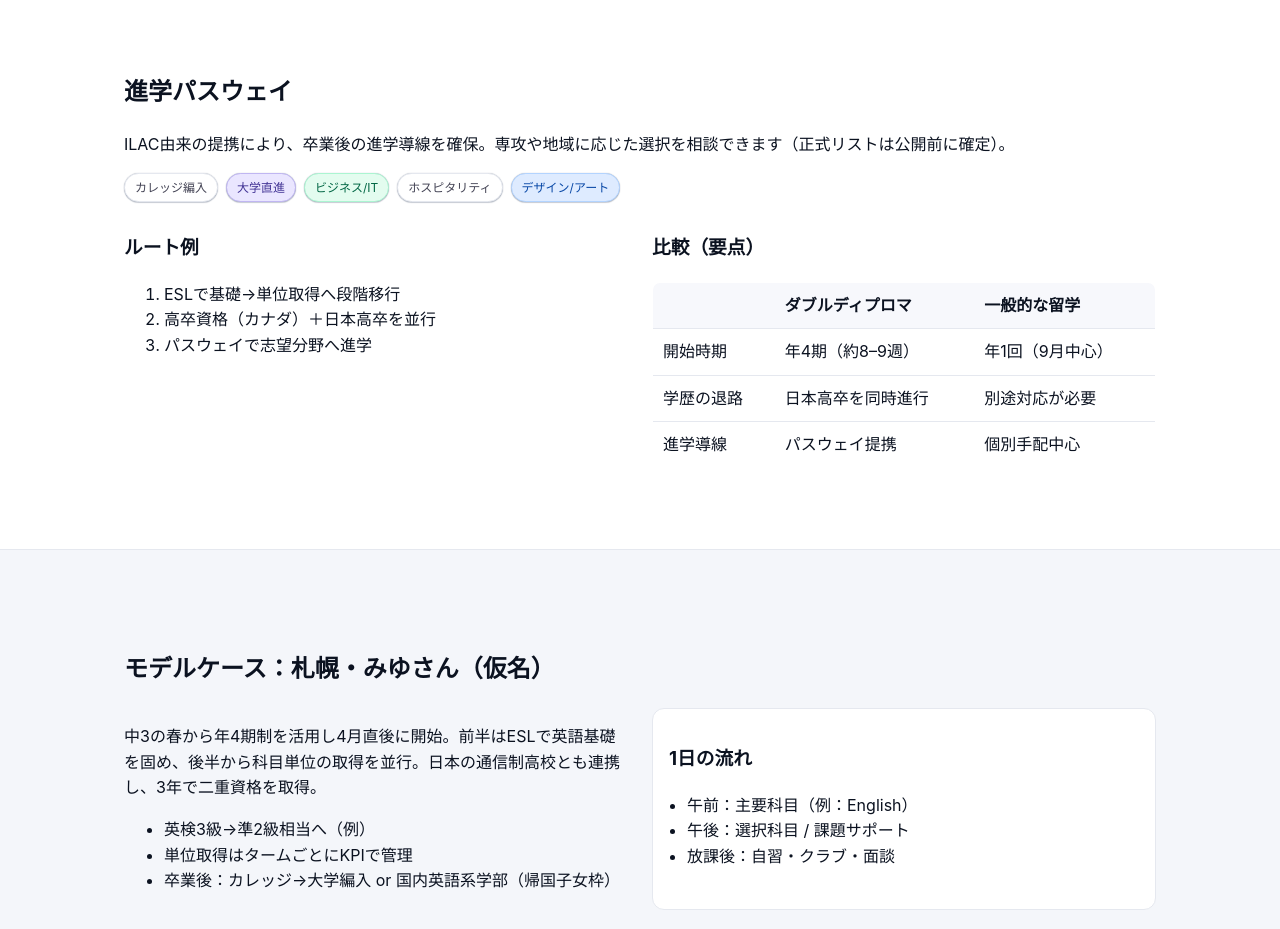
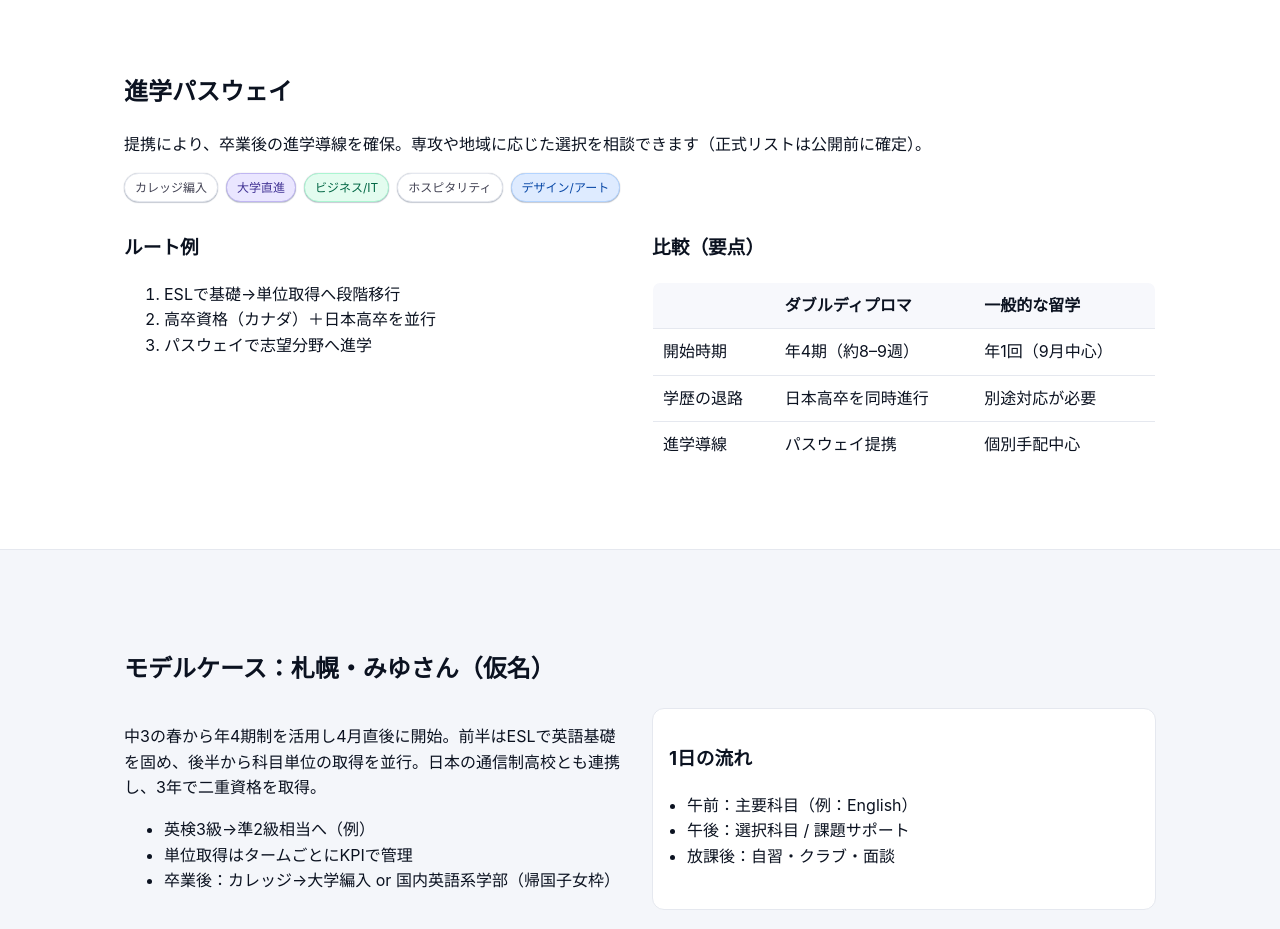
Before and after one commit to masayamuko/HRC_HS, a plain HTML site: page index.html in a window 1280 px wide. Shown: the part 2920-3849 px from the top of the page. Drawn offline with Linux system fonts and the light colour scheme.

Commit message:
Remove brand mention: redact 'ILAC' from site and docs

```diff
--- a/index.html
+++ b/index.html
@@ -186,7 +186,7 @@
   <section id="pathway" class="section">
     <div class="container">
       <h2>進学パスウェイ</h2>
-      <p>ILAC由来の提携により、卒業後の進学導線を確保。専攻や地域に応じた選択を相談できます（正式リストは公開前に確定）。</p>
+      <p>提携により、卒業後の進学導線を確保。専攻や地域に応じた選択を相談できます（正式リストは公開前に確定）。</p>
       <div class="chips">
         <span class="lozenge">カレッジ編入</span>
         <span class="lozenge lozenge--new">大学直進</span>
```
Also changed, not shown: 1 other file.
